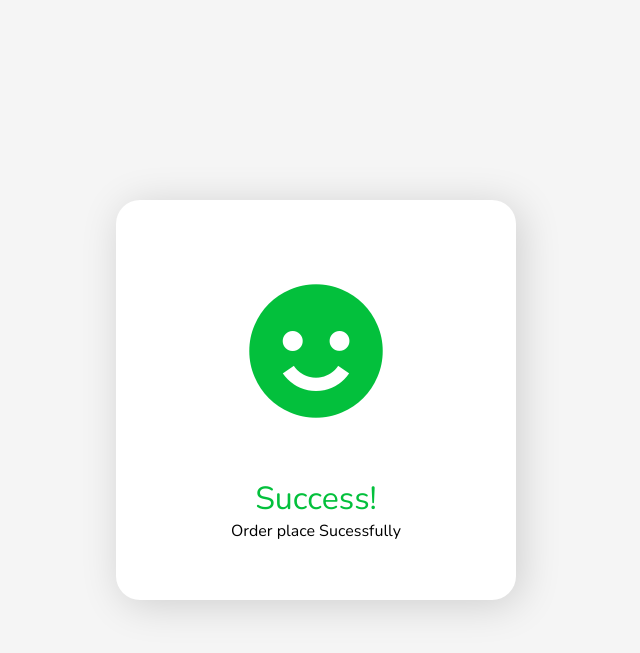
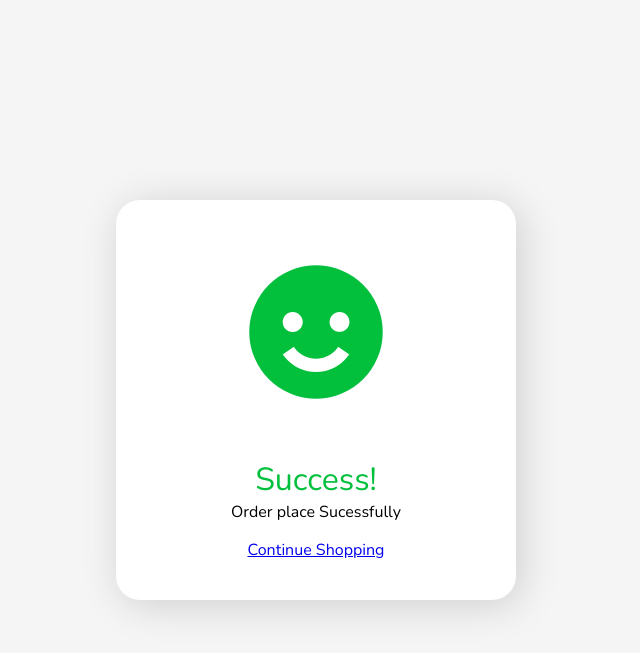
Before and after one commit to Keerthivasan-s-j/internship, a Django app: page /buy in a window 1280 px wide. Shown: the top 653 px of the page, without its empty margins (324-964 px from the left). Run offline with Django 5.2, Linux system fonts and the light colour scheme; a user stored in the database is signed in.

Commit message:
added the continue shopping link to the success page

```diff
--- a/flipkart/templates/success.html
+++ b/flipkart/templates/success.html
@@ -43,6 +43,13 @@
         .icon{
             font-size: 10rem;
         }
+        .message{
+            display: flex;
+            flex-direction: column;
+            justify-content: center;
+            align-items: center;
+            gap: 1rem;
+        }
     </style>
     <div class="container">
         <div class="icon">
@@ -53,6 +60,7 @@
         </div>
         <div class="message">
             <p>Order place Sucessfully</p>
+            <a href="{% url 'landingpage' %}">Continue Shopping</a>
         </div>
     </div>
 </body>
```
Also changed, not shown: flipkart/db.sqlite3.
